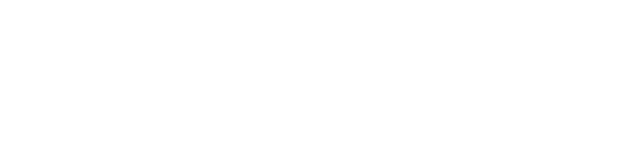
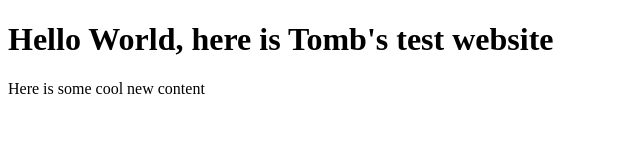
Before and after one commit to Tbar1864/Tomb-Web-Project, a plain HTML site: page index.html in a window 1280 px wide. Shown: the whole page, without its empty margins (0-640 px from the left). Drawn offline with Linux system fonts and the light colour scheme.

Commit message:
Added content to index.html

```diff
--- a/index.html
+++ b/index.html
@@ -6,6 +6,7 @@
     <title>Document</title>
 </head>
 <body>
-
+<h1>Hello World, here is Tomb's test website</h1>
+<p> Here is some cool new content</p>
 </body>
 </html>
```
